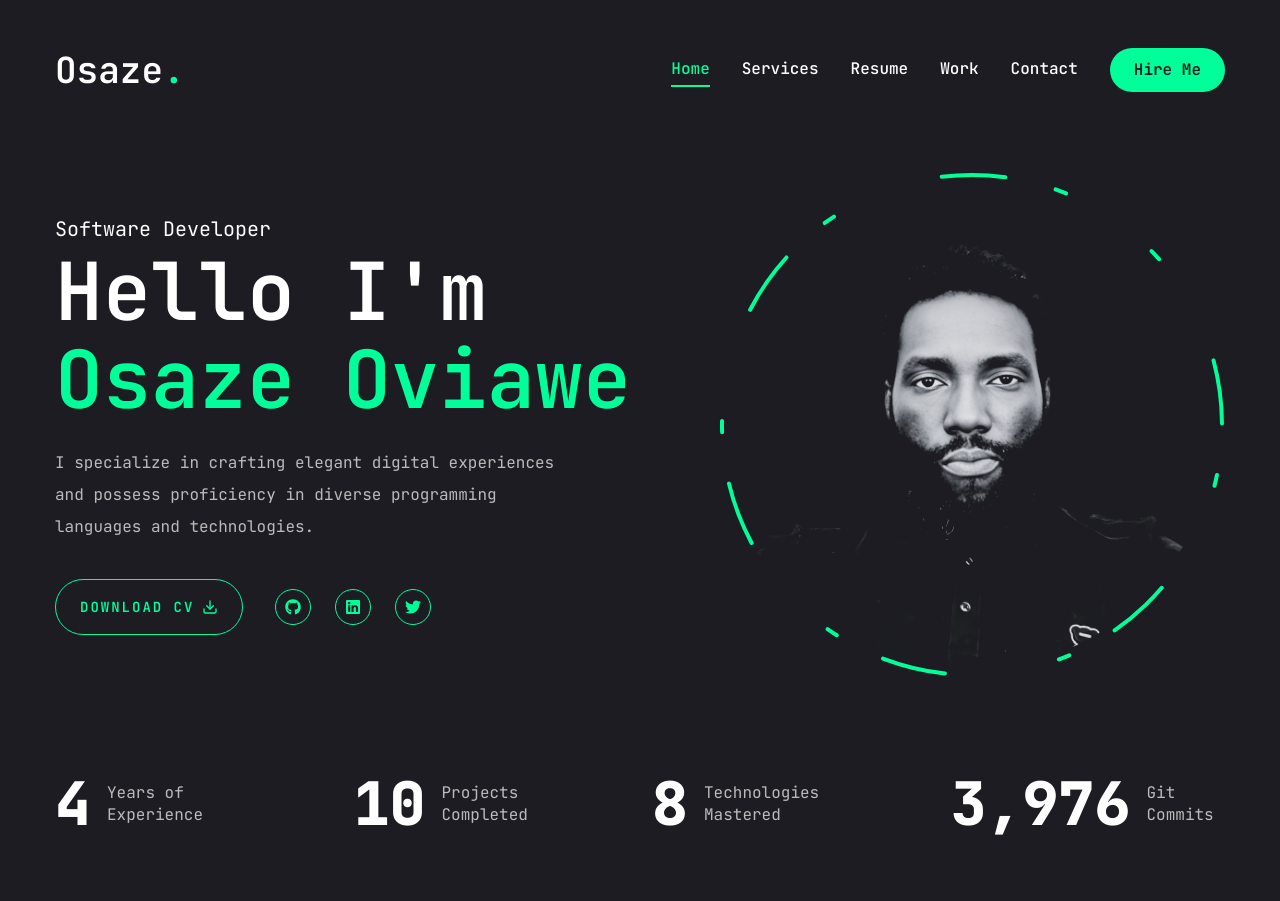
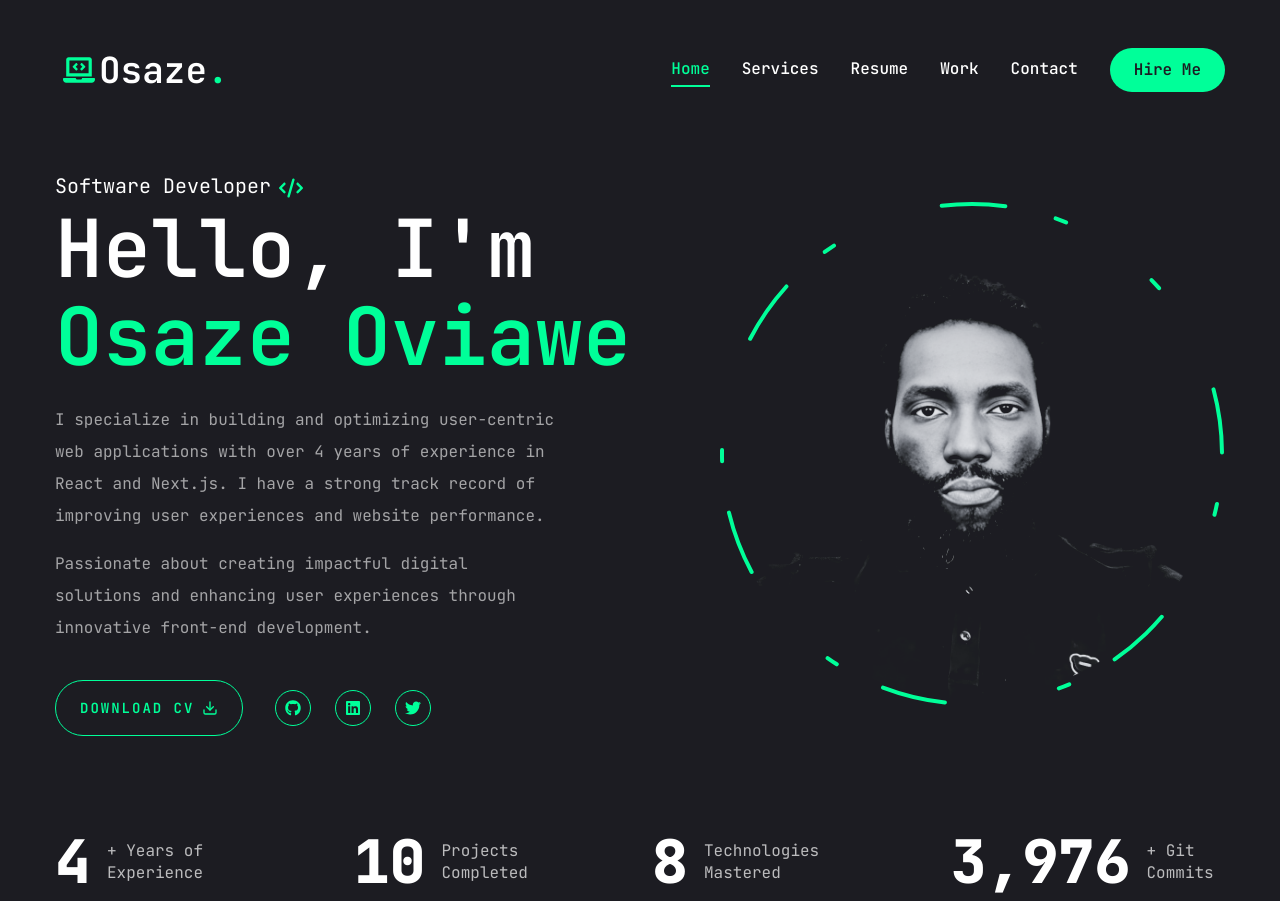
Before and after one commit to BigSazz/osaze-porfolio, a Next.js app: page / in a window 1280 px wide. Before the commit the page ends 843 px from the top, so only its background shows below. Built offline with nearby package versions, Linux system fonts and the light colour scheme.

Commit message:
- Minor ui updates

```diff
--- a/app/page.tsx
+++ b/app/page.tsx
@@ -1,5 +1,6 @@
 import { Button } from "@/components/ui/button";
 import { FiDownload } from "react-icons/fi";
+import { FaCode } from "react-icons/fa6";
 
 // Components
 import { Socials } from "@/components/Socials";
@@ -14,14 +15,24 @@ const Home = () => {
         <div className="flex flex-col xl:flex-row items-center justify-between xl:pt-8 xl:pb-24">
           {/*My introduction*/}
           <div className="text-center xl:text-left order-2 xl:order-none">
-            <span className="text-xl">Software Developer</span>
+            <span className="text-xl">
+              Software Developer
+              <FaCode className="text-accent size-6 inline-block ml-2" />
+            </span>
             <h1 className="h1 mb-6">
-              Hello I&apos;m <br />{" "}
+              Hello, I&apos;m <br />{" "}
               <span className="text-accent">Osaze Oviawe</span>
             </h1>
-            <p className="max-w-[500px] mb-9 text-white/70">
-              I specialize in crafting elegant digital experiences and possess
-              proficiency in diverse programming languages and technologies.
+            <p className="max-w-[500px] mb-4 text-white/60">
+              I specialize in building and optimizing user-centric web
+              applications with over 4 years of experience in React and Next.js.
+              I have a strong track record of improving user experiences and
+              website performance.
+            </p>
+            <p className="max-w-[500px] mb-9 text-white/60">
+              Passionate about creating impactful digital solutions and
+              enhancing user experiences through innovative front-end
+              development.
             </p>
             {/*btn & socials*/}
             <div className="flex flex-col xl:flex-row items-center gap-8">
--- a/app/resume/page.tsx
+++ b/app/resume/page.tsx
@@ -1,8 +1,25 @@
 "use client";
 
-import { FaHtml5, FaCss3, FaJs, FaReact, FaNodeJs } from "react-icons/fa";
+import {
+  FaHtml5,
+  FaCss3,
+  FaJs,
+  FaReact,
+  FaNodeJs,
+  FaGithub,
+  FaBriefcase,
+  FaGraduationCap,
+  FaTools,
+  FaUser,
+} from "react-icons/fa";
 
-import { SiTailwindcss, SiNextdotjs, SiGraphql } from "react-icons/si";
+import {
+  SiTailwindcss,
+  SiNextdotjs,
+  SiGraphql,
+  SiTypescript,
+  SiRedux,
+} from "react-icons/si";
 
 import { Tabs, TabsContent, TabsList, TabsTrigger } from "@/components/ui/tabs";
 import {
@@ -17,9 +34,11 @@ import { motion } from "framer-motion";
 
 // About data
 const about = {
+  icon: <FaUser />,
   title: "About Me",
   description:
     "I am a frontend developer with a passion for creating beautiful and functional web applications.",
+  goal: "Aspiring to work on more innovative projects that challenge my skills and contribute to impactful digital experiences.",
   info: [
     { fieldName: "Name", filedValue: "Osaze Oviawe" },
     { fieldName: "Phone", filedValue: "+2348025546910" },
@@ -33,7 +52,7 @@ const about = {
 
 // experience data
 const experience = {
-  icon: "/assets/resume/badge.svg",
+  icon: <FaBriefcase />,
   title: "My Experience",
   description:
     "I bring over 4 years of expertise as a Frontend Developer, focusing on React and Next.js to create user-centric web applications. With a proven track record in enhancing user experiences and optimizing website performance, I excel in collaborating with cross-functional teams to deliver scalable solutions. Here are highlights from my journey:",
@@ -58,7 +77,7 @@ const experience = {
 
 // education data
 const education = {
-  icon: "/assets/resume/cap.svg",
+  icon: <FaGraduationCap />,
   title: "My Education",
   description:
     "I have pursued formal education in the field of Accounting, complemented by various certifications in web development. Below are the details of my academic qualifications and relevant certifications:",
@@ -78,6 +97,7 @@ const education = {
 
 // skills data
 const skills = {
+  icon: <FaTools />,
   title: "My Skills",
   description:
     "I have acquired a diverse set of technical skills through hands-on experience and continuous learning. I am proficient in the following technologies and tools:",
@@ -93,6 +113,10 @@ const skills = {
     {
       name: "JavaScript",
       icon: <FaJs />,
+    },
+    {
+      name: "TypeScript",
+      icon: <SiTypescript />,
     },
     {
       name: "React",
@@ -113,6 +137,14 @@ const skills = {
     {
       name: "GraphQL",
       icon: <SiGraphql />,
+    },
+    {
+      name: "Redux",
+      icon: <SiRedux />,
+    },
+    {
+      name: "GitHub",
+      icon: <FaGithub />,
     },
   ],
 };
@@ -217,7 +249,7 @@ const Resume = () => {
                 <p className="max-w-[600px] text-white/60 mx-auto xl:mx-0">
                   {skills.description}
                 </p>
-                <ul className="grid grid-cols-2 sm:grid-cols-3 md:grid-cols-4 xl:gap-[30px]">
+                <ul className="grid grid-cols-2 md:grid-cols-4 gap-4 xl:gap-[30px]">
                   {skills.skillList.map((skill, idx) => {
                     return (
                       <li key={idx}>
@@ -247,9 +279,14 @@ const Resume = () => {
             >
               <div className="flex flex-col gap-[30px]">
                 <h3 className="text-4xl font-bold">{about.title}</h3>
-                <p className="max-w-[600px] text-white/60 mx-auto xl:mx-0">
-                  {about.description}
-                </p>
+                <div className="flex flex-col gap-2">
+                  <p className="max-w-[600px] text-white/60 mx-auto xl:mx-0">
+                    {about.description}
+                  </p>
+                  <p className="max-w-[600px] text-white/60 mx-auto xl:mx-0">
+                    {about.goal}
+                  </p>
+                </div>
                 <ul className="grid grid-cols-1 xl:grid-cols-2 gap-y-6 max-w-[620px] mx-auto xl:mx-0">
                   {about.info.map((info, idx) => {
                     return (
--- a/components/Logo.tsx
+++ b/components/Logo.tsx
@@ -1,11 +1,13 @@
 "use client";
 
 import Link from "next/link";
+import { FaLaptopCode } from "react-icons/fa";
 
 export const Logo = () => {
   return (
     <>
-      <Link href="/">
+      <Link href="/" className="flex items-center justify-center gap-1">
+        <FaLaptopCode className="text-accent size-8 inline-block ml-2" />
         <h1 className="text-4xl font-semibold">
           Osaze<span className="text-accent">.</span>
         </h1>
--- a/components/Stats.tsx
+++ b/components/Stats.tsx
@@ -6,7 +6,7 @@ import { cn } from "@/lib/utils";
 const stats = [
   {
     num: 4,
-    text: "Years of Experience",
+    text: "+ Years of Experience",
   },
   {
     num: 10,
@@ -18,7 +18,7 @@ const stats = [
   },
   {
     num: 4000,
-    text: "Git Commits",
+    text: "+ Git Commits",
   },
 ];
 
```
